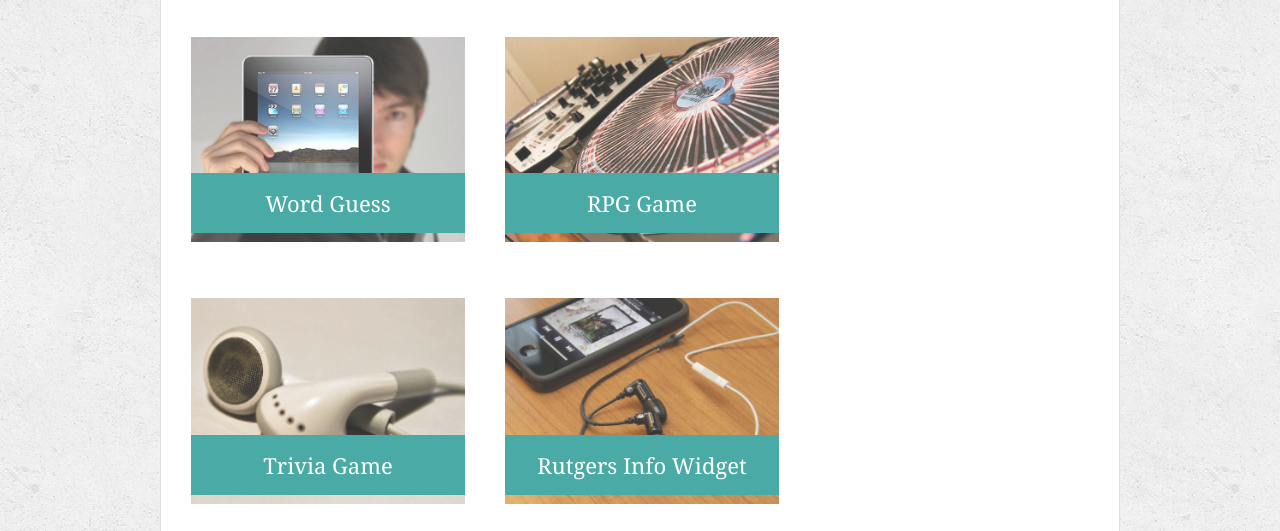
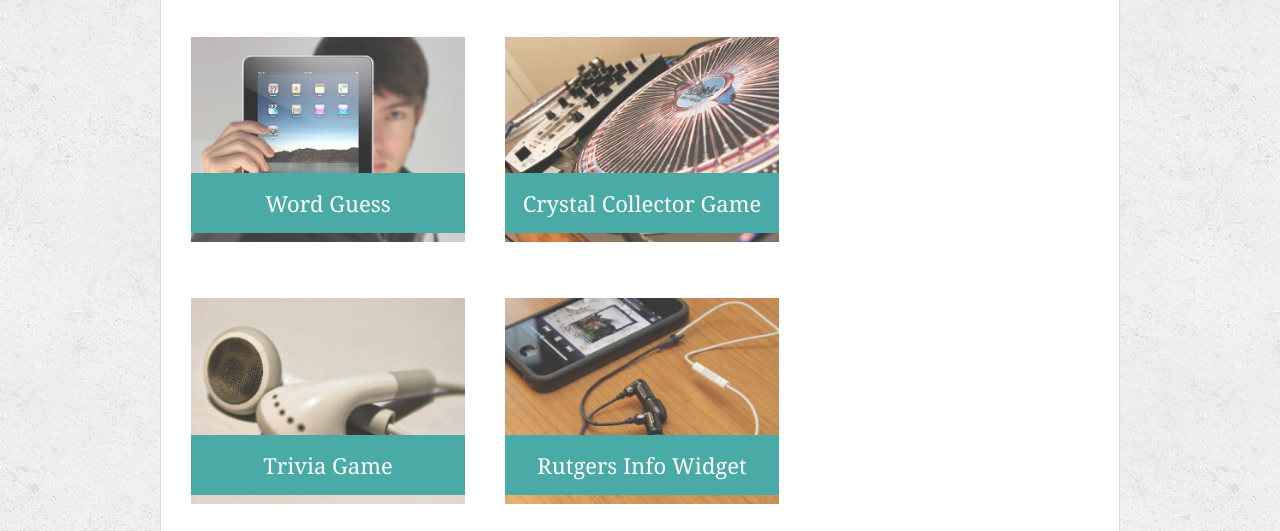
Before and after one commit to jennyna13/Responsive-Portfolio, a plain HTML site: page portfolio.html in a window 1280 px wide. Shown: the part 269-800 px from the top of the page. Drawn offline with Linux system fonts and the light colour scheme.

Commit message:
tag commit

```diff
--- a/portfolio.html
+++ b/portfolio.html
@@ -33,7 +33,7 @@
         <img src="assets/images/technics-q-c-640-480-2.jpg" alt="RPG Game">
 
 
-        <h3>RPG Game</h3>
+        <h3><a href = "https://jennyna13.github.io/unit-4-game/"></a>Crystal Collector Game</h3>
       </div>
       <div class="work">
         <img src="assets/images/technics-q-c-640-480-5.jpg" alt="Trivia Game">
```
Also changed, not shown: 1 other file.
